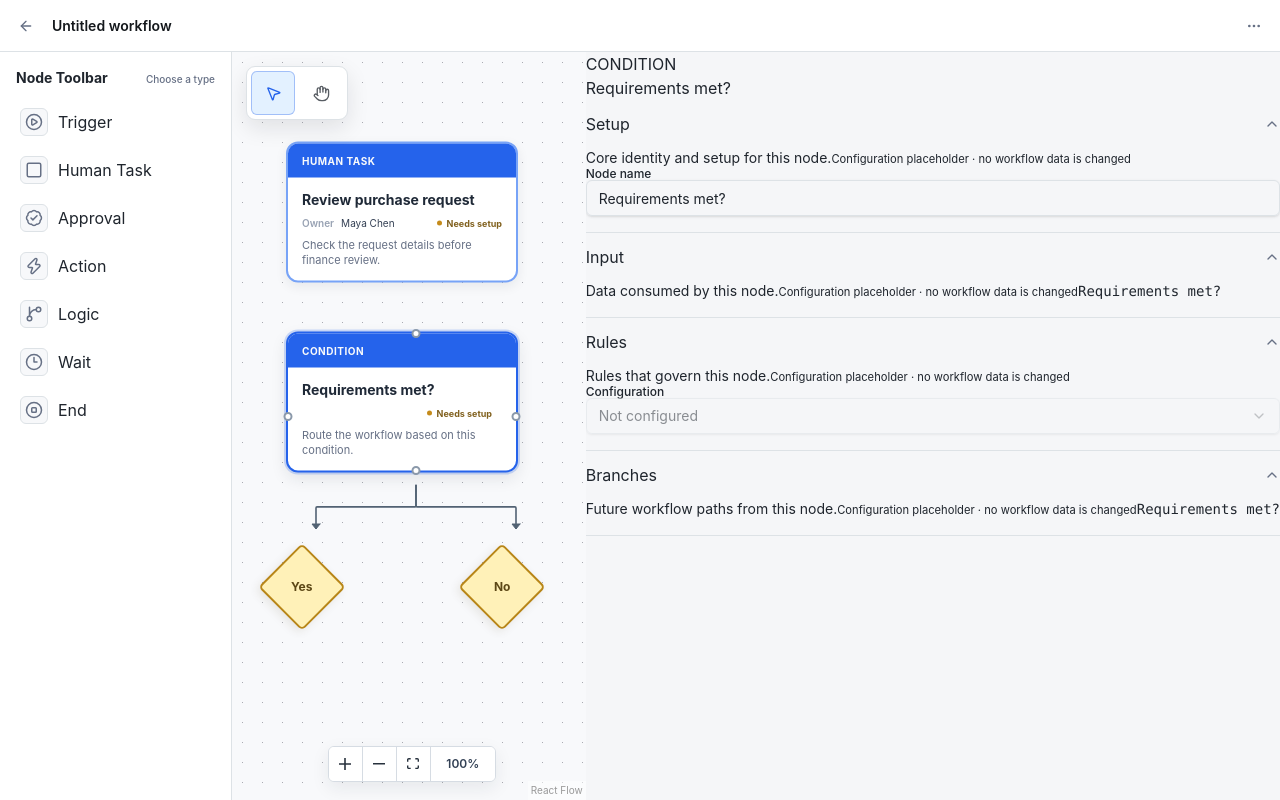
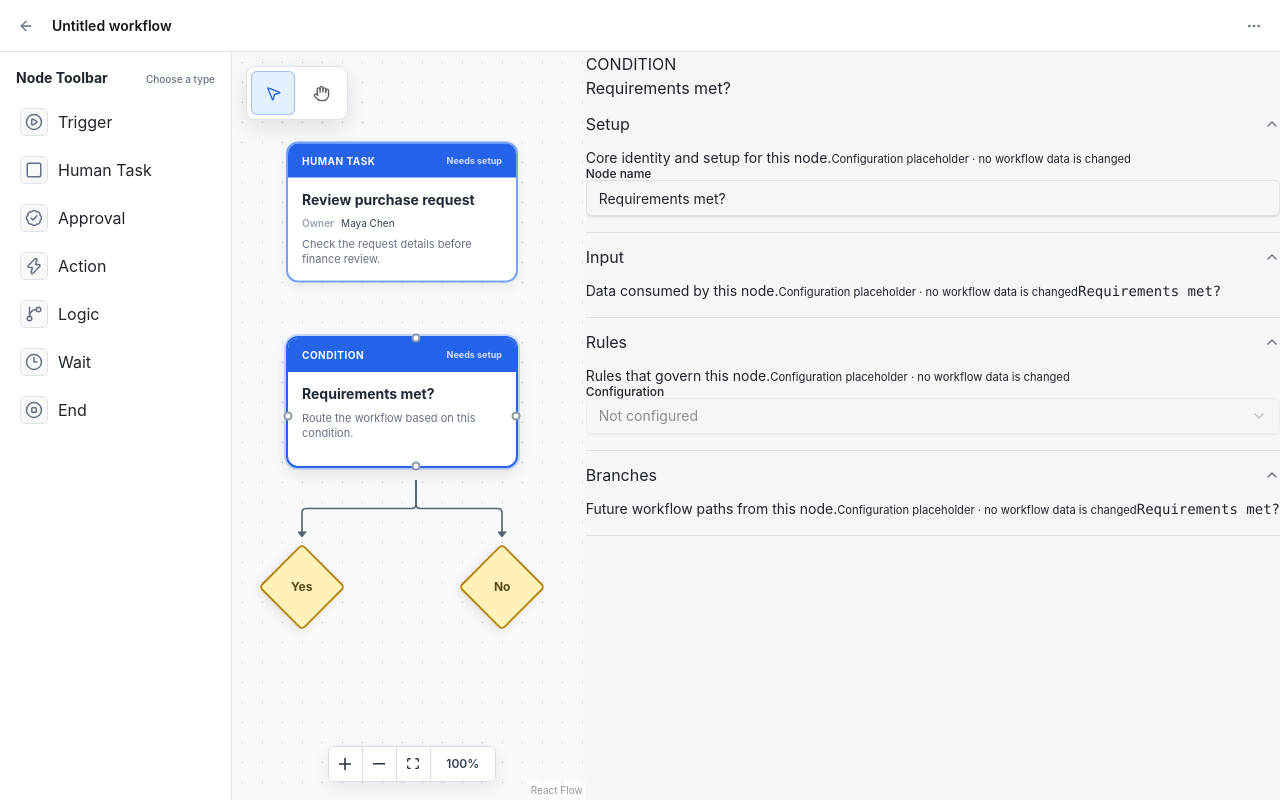
Before and after one commit to garywangda/workflow, a React (Vite) app: page / in a window 1280 px wide. Built offline with nearby package versions, Linux system fonts and the light colour scheme.

Commit message:
fix node status and branch anchors

```diff
--- a/src/features/workflow-editor/components/nodes/BaseWorkflowNode.tsx
+++ b/src/features/workflow-editor/components/nodes/BaseWorkflowNode.tsx
@@ -62,15 +62,11 @@ export function BaseWorkflowNode({
       <span className="workflow-node__body">
         <span className="workflow-node__category" aria-label="Node category">
           <span className="workflow-node__semantic-label">{semanticLabel}</span>
+          {!preview ? <span className="workflow-node__config" aria-label="Configuration status">{configStatus}</span> : null}
         </span>
         <span className="workflow-node__content">
           <span className="workflow-node__name">{name}</span>
-          {!preview ? (
-            <span className="workflow-node__footer">
-              {assignee || provider ? <span className="workflow-node__meta"><span>{assignee ? "Owner" : "Provider"}</span>{assignee ?? provider}</span> : null}
-              <span className="workflow-node__config" aria-label="Configuration status">{configStatus}</span>
-            </span>
-          ) : null}
+          {!preview && (assignee || provider) ? <span className="workflow-node__meta"><span>{assignee ? "Owner" : "Provider"}</span>{assignee ?? provider}</span> : null}
           {description ? <span className="workflow-node__description">{description}</span> : null}
         </span>
       </span>
--- a/src/features/workflow-editor/components/nodes/ConditionBranchNode.tsx
+++ b/src/features/workflow-editor/components/nodes/ConditionBranchNode.tsx
@@ -11,26 +11,15 @@ export function ConditionBranchNodeComponent({ data, selected, dragging }: NodeP
       role="group"
       aria-label={`${data.label} condition branch`}
     >
-      <div className="condition-branch-node__handles" aria-label="Branch connection points">
       <Handle
         id="top"
         type="target"
         position={Position.Top}
-          className="workflow-connection-handle"
+        className="condition-branch-target-handle"
         isConnectableStart={false}
         isConnectableEnd
-          aria-label="Top branch connection point"
+        aria-label="Condition branch input"
       />
-        <Handle
-          id="bottom"
-          type="source"
-          position={Position.Bottom}
-          className="workflow-connection-handle"
-          isConnectableStart
-          isConnectableEnd={false}
-          aria-label="Bottom branch connection point"
-        />
-      </div>
       <div className="condition-branch-node__shape">
         <span className="condition-branch-node__label">{data.label}</span>
       </div>
--- a/src/features/workflow-editor/styles/workflow-canvas.css
+++ b/src/features/workflow-editor/styles/workflow-canvas.css
@@ -169,22 +169,11 @@
   color: var(--primary-foreground);
 }
 .workflow-node__config {
-  display: inline-flex;
-  align-items: center;
-  gap: 5px;
   margin-left: auto;
-  color: #80601d;
+  color: color-mix(in oklab, var(--primary-foreground) 82%, transparent);
   font-size: 9px;
   font-weight: 650;
   white-space: nowrap;
-}
-.workflow-node__config::before {
-  width: 5px;
-  height: 5px;
-  flex: 0 0 auto;
-  border-radius: 999px;
-  background: #c58b1b;
-  content: "";
 }
 
 .workflow-node__connection-handles {
@@ -335,13 +324,6 @@
   -webkit-box-orient: vertical;
   -webkit-line-clamp: 2;
 }
-.workflow-node__footer {
-  display: grid;
-  grid-template-columns: minmax(0, 1fr) auto;
-  align-items: center;
-  gap: 10px;
-  min-width: 0;
-}
 .workflow-node__meta {
   display: flex;
   align-items: center;
@@ -392,18 +374,18 @@
   box-shadow: 0 0 0 2px rgba(37, 99, 235, 0.16), 0 10px 22px rgba(31, 37, 45, 0.16);
 }
 
-.condition-branch-node__handles {
+.condition-branch-target-handle.react-flow__handle-top {
   position: absolute;
-  inset: 0;
+  top: 0 !important;
+  left: 50% !important;
   z-index: 4;
-  pointer-events: none;
+  width: 12px !important;
+  height: 12px !important;
+  border: 0 !important;
+  background: transparent !important;
   opacity: 0;
-  transition: opacity 120ms ease;
+  transform: translate(-50%, -50%) !important;
 }
-
-.react-flow__node:hover .condition-branch-node__handles,
-.workflow-canvas--connecting .condition-branch-node__handles,
-.condition-branch-node[data-selected="true"] .condition-branch-node__handles { opacity: 1; }
 
 .workflow-canvas .canvas-controls {
   display: inline-flex;
```
Also changed, not shown: 2 other files (tests, documents, lock files or other folders). Lines whose indentation alone changed are shown as unchanged.
